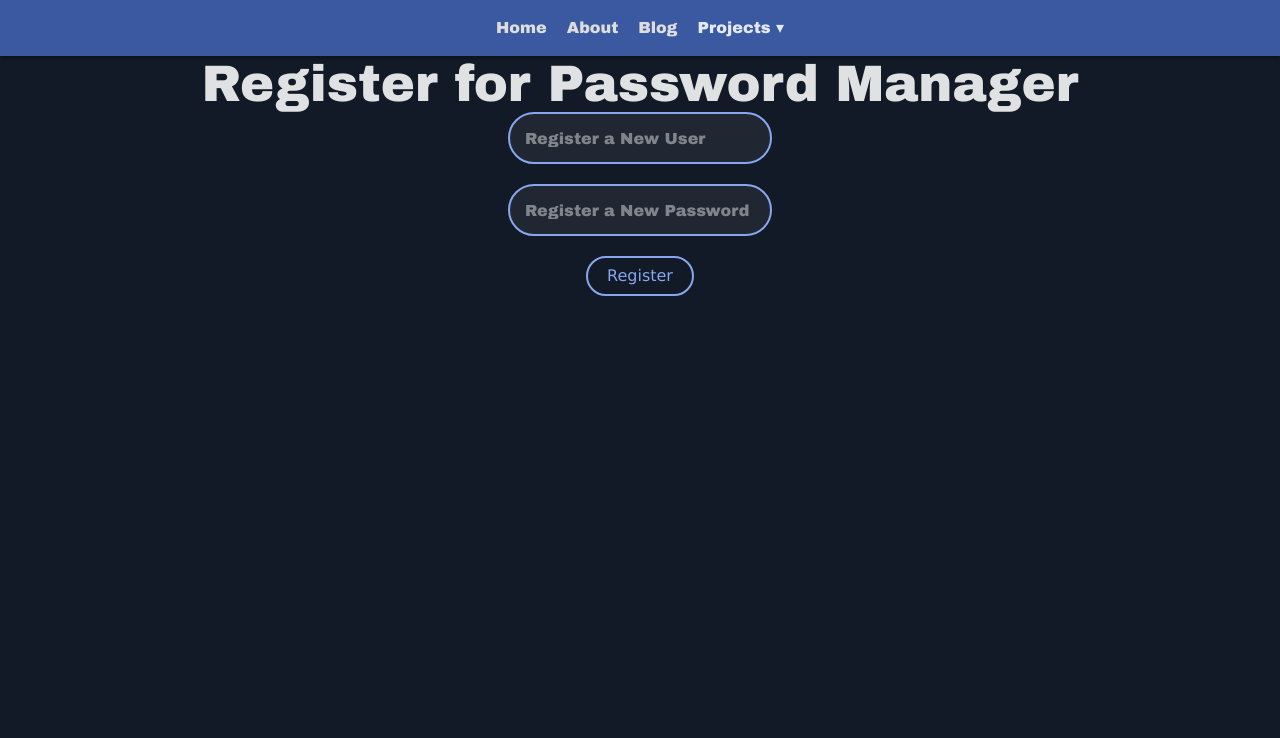
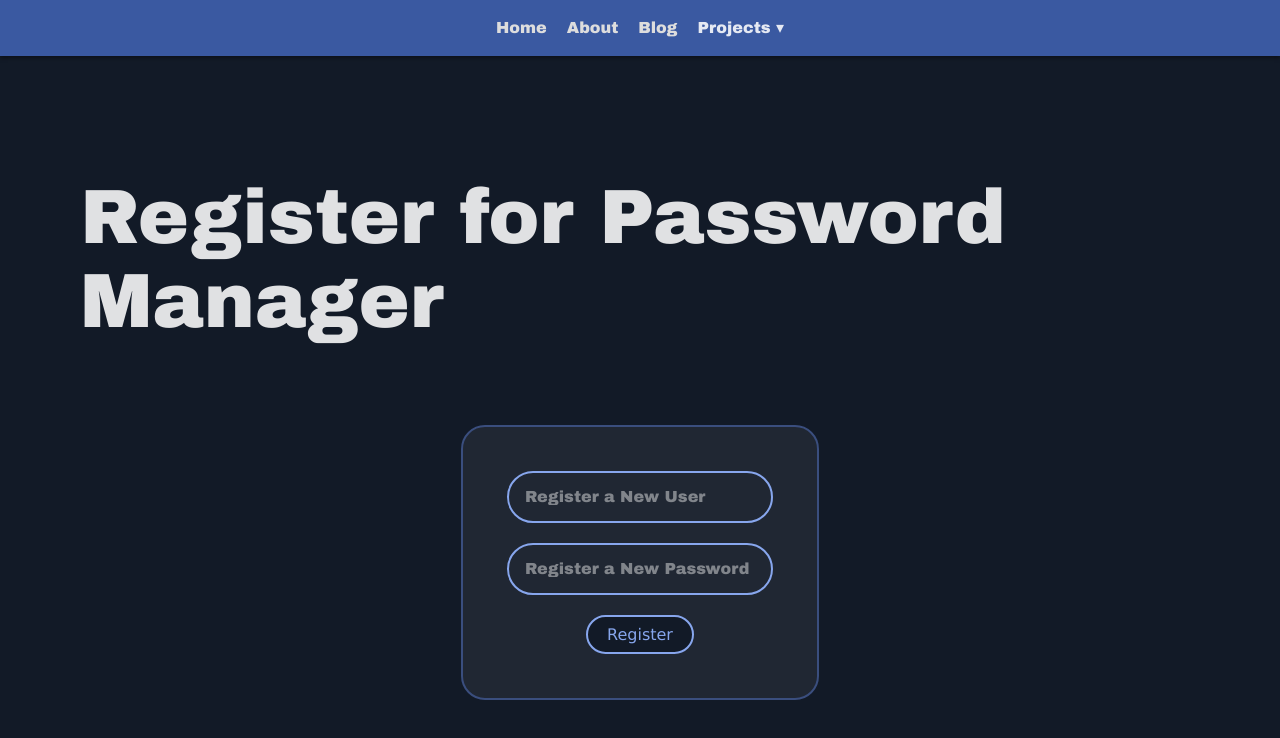
Before and after one commit to DanielProano/Password-Manager, a React (Vite) app in the folder frontend/: page /register in a window 1280 px wide. Shown: the top 738 px of the page. Built offline with nearby package versions, Linux system fonts and the light colour scheme.

Commit message:
Register uses tailwind

```diff
--- a/frontend/src/pages/Login.jsx
+++ b/frontend/src/pages/Login.jsx
@@ -49,7 +49,7 @@ function LoginPage() {
       <div>
          <div className="flex flex-col justify-center items-center mt-30 text-2xl">
             <h1>A Password Manager</h1>
-            <div className="mt-10 h-20 text-3xl">
+            <div className="mt-5 h-20 text-3xl">
                <h2>Keeping your passwords secure</h2>
             </div>
          </div>
--- a/frontend/src/pages/Register.jsx
+++ b/frontend/src/pages/Register.jsx
@@ -1,8 +1,6 @@
 import { useState } from 'react';
 import { Link, useNavigate } from 'react-router-dom';
 import bcrypt from 'bcryptjs';
-
-import './Register.css';
 
 function Register() {
 	const [email, setEmail] = useState('');
@@ -61,10 +59,13 @@ function Register() {
 
 
 	const html = (
-		<div id='Register'>
+		<div className="flex flex-col justify-center items-center">
+         <div className="mt-30 text-2xl pl-20">
 			   <h1>Register for Password Manager</h1>
+         </div>
 
-			<div id='Email-Box'>
+         <div className="border-2 border-[#3a4e7e] bg-[#202733] p-11 rounded-[24px] mt-[80px]">
+            <div className="border-2 border-[#87a6ed] bg-[#202733] px-4 py-2 rounded-full mb-5 flex items-center justify-center">
                <input
                   type='email'
                   placeholder='Register a New User'
@@ -73,7 +74,7 @@ function Register() {
                   /><br /><br />
             </div>
 
-			<div id='Password-Box'>
+            <div className="border-2 border-[#87a6ed] bg-[#202733] px-4 py-2 rounded-full mb-5 flex items-center justify-center">
                <input
                   type='password'
                   placeholder='Register a New Password'
@@ -81,12 +82,15 @@ function Register() {
                   onChange={handlePassChange}
                /><br /><br />
             </div>
+            <div className="flex justify-center items-center">
+               <button onClick={register_login} disabled={!email || !password}>Register</button>
+            </div>
+         </div>
 
-			<div id="Warning">
+			<div className="flex justify-center items-center">
 			  {passWarn && <div className="error">{passWarn}</div>}
 			</div>
 
-			<button  onClick={register_login} disabled={!email || !password}>Register</button>
 			<p>{output}</p>
 		</div>
 	);
--- a/frontend/src/pages/RegisterSuccess.jsx
+++ b/frontend/src/pages/RegisterSuccess.jsx
@@ -1,7 +1,15 @@
+import { Link, useNavigate } from 'react-router-dom';
+import { useState } from 'react';
+
 function RegisterSuccess() {
+   const navigation = useNavigate();
+
 	return (
-		<div>
-			<h1>Registration Success, Please Login</h1>
+		<div className="flex flex-col justify-center items-center mt-80 text-2xl">
+			<h1>Registration Success</h1>
+         <div className="mt-20">
+            <button onClick={() => navigation("/Login")}>Return to Login</button>
+         </div>
 		</div>
 	);
 };
```
Also changed, not shown: 1 other file (tests, documents, lock files or other folders). Lines whose indentation alone changed are shown as unchanged.
